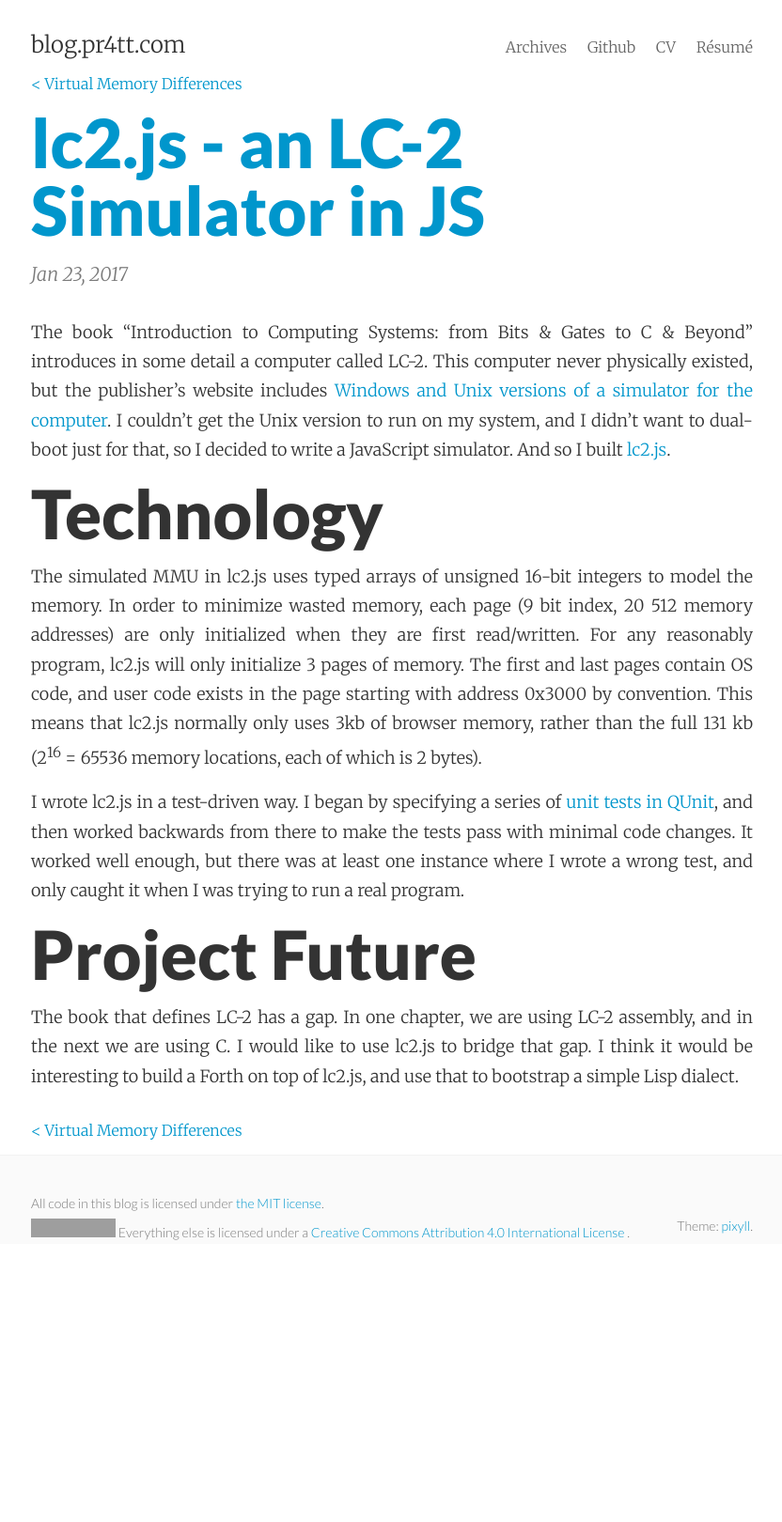
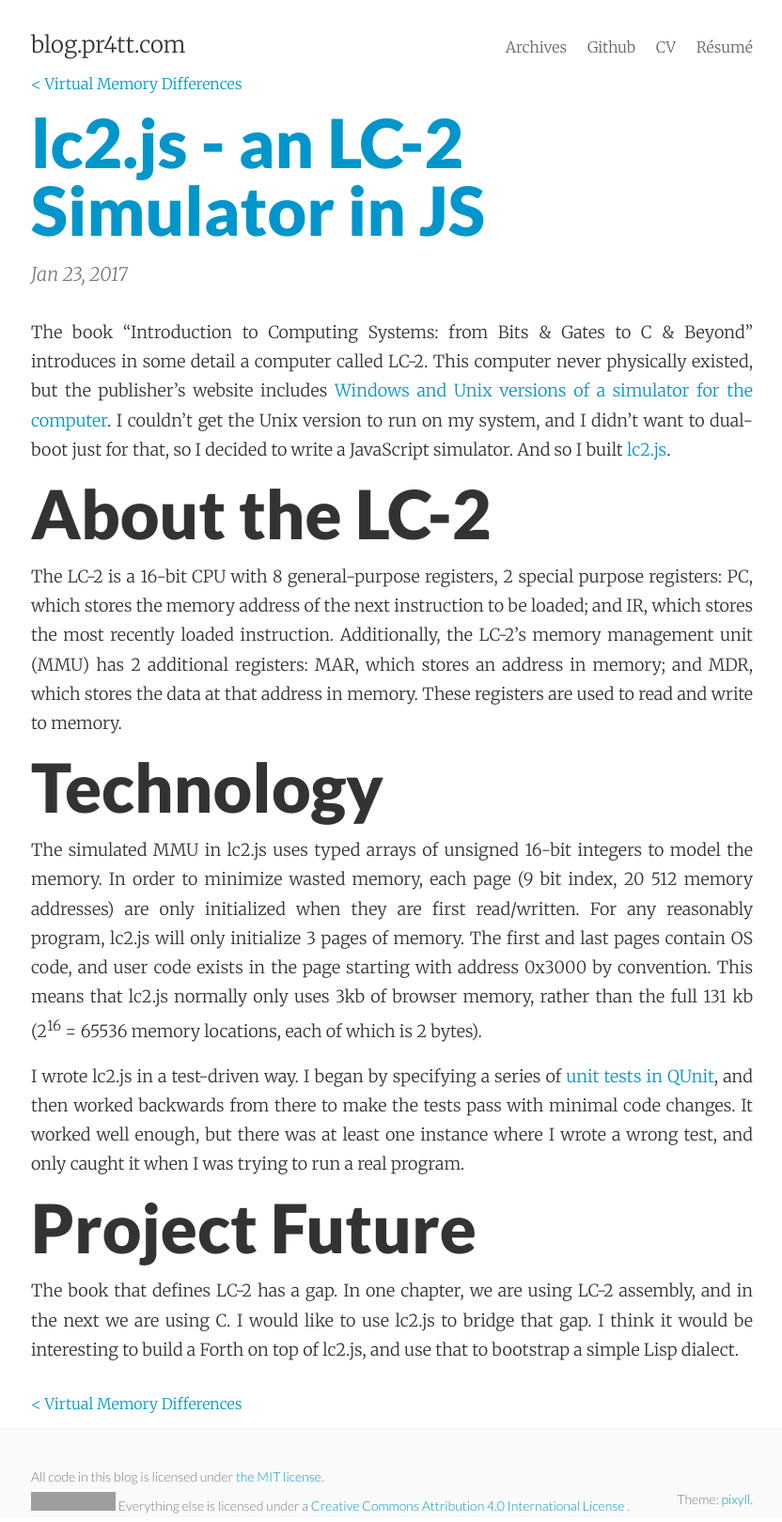
Before and after one commit to spratt/spratt.github.io, a Jekyll site: the page built from _posts/2017-01-23-lc2.js.markdown, in a window 1280 px wide. Shown: the whole page at 94% size, without its empty margins (223-1055 px from the left). Built offline with Jekyll 4.4.1, drawn with Linux system fonts in a browser that asks for light colours; before the commit the page ends 1329 px from its top, so only the background shows below that; grey boxes are pictures that could not be loaded.

Commit message:
Update lc2js post

```diff
--- a/_posts/2017-01-23-lc2.js.markdown
+++ b/_posts/2017-01-23-lc2.js.markdown
@@ -6,6 +6,10 @@ tags: [OS, unix, BSD, memory, virtual memory, linux, solaris, sunos, openindiana
 ---
 
 The book "Introduction to Computing Systems: from Bits & Gates to C & Beyond" introduces in some detail a computer called LC-2.  This computer never physically existed, but the publisher's website includes [Windows and Unix versions of a simulator for the computer](http://www.mhhe.com/engcs/compsci/patt/lc2unix.mhtml).  I couldn't get the Unix version to run on my system, and I didn't want to dual-boot just for that, so I decided to write a JavaScript simulator.  And so I built [lc2.js](http://blog.pr4tt.com/lc2.js).
+
+# About the LC-2
+
+The LC-2 is a 16-bit CPU with 8 general-purpose registers, 2 special purpose registers: PC, which stores the memory address of the next instruction to be loaded; and IR, which stores the most recently loaded instruction.  Additionally, the LC-2's memory management unit (MMU) has 2 additional registers: MAR, which stores an address in memory; and MDR, which stores the data at that address in memory.  These registers are used to read and write to memory.
 
 # Technology
 
```
